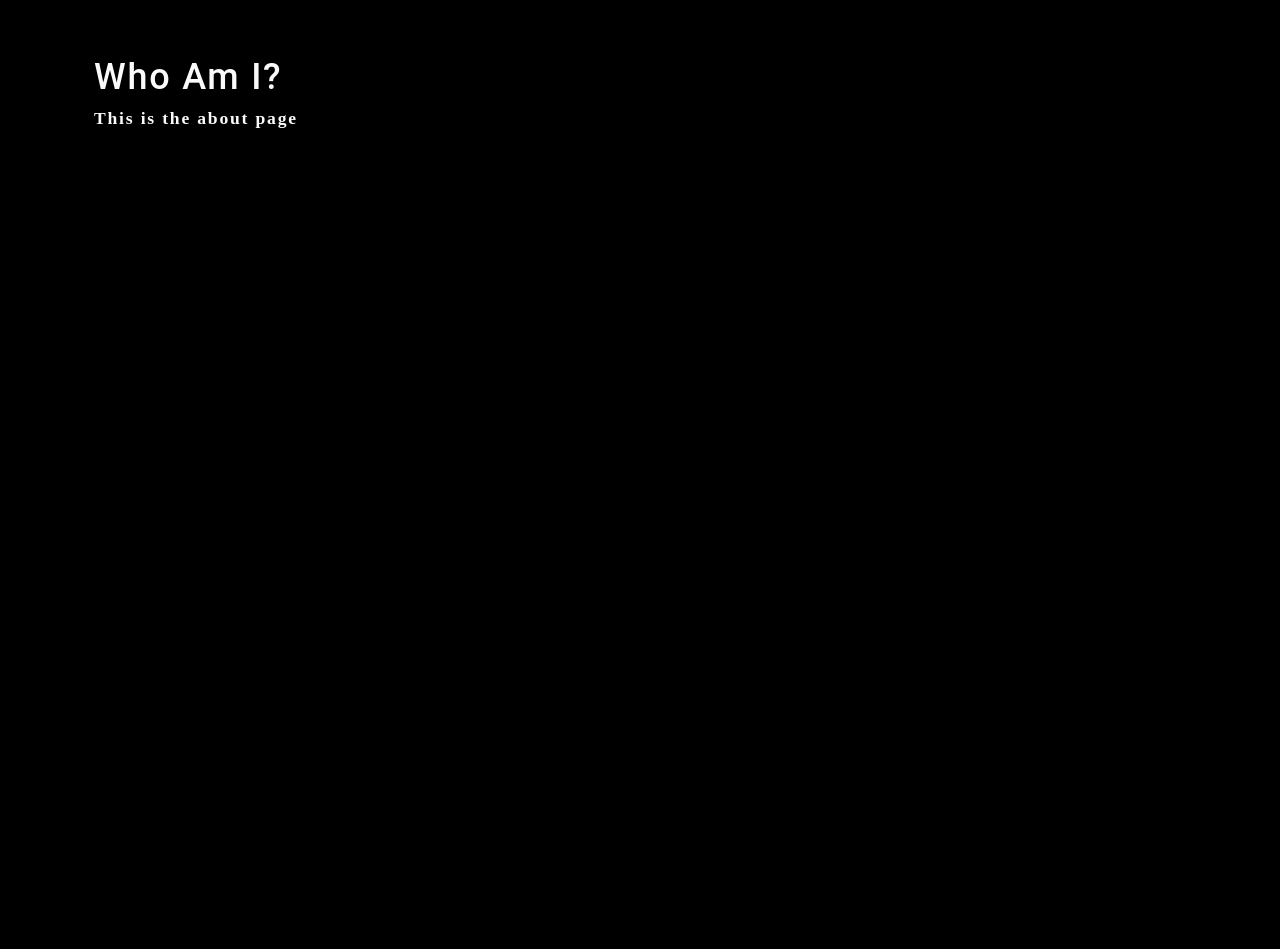
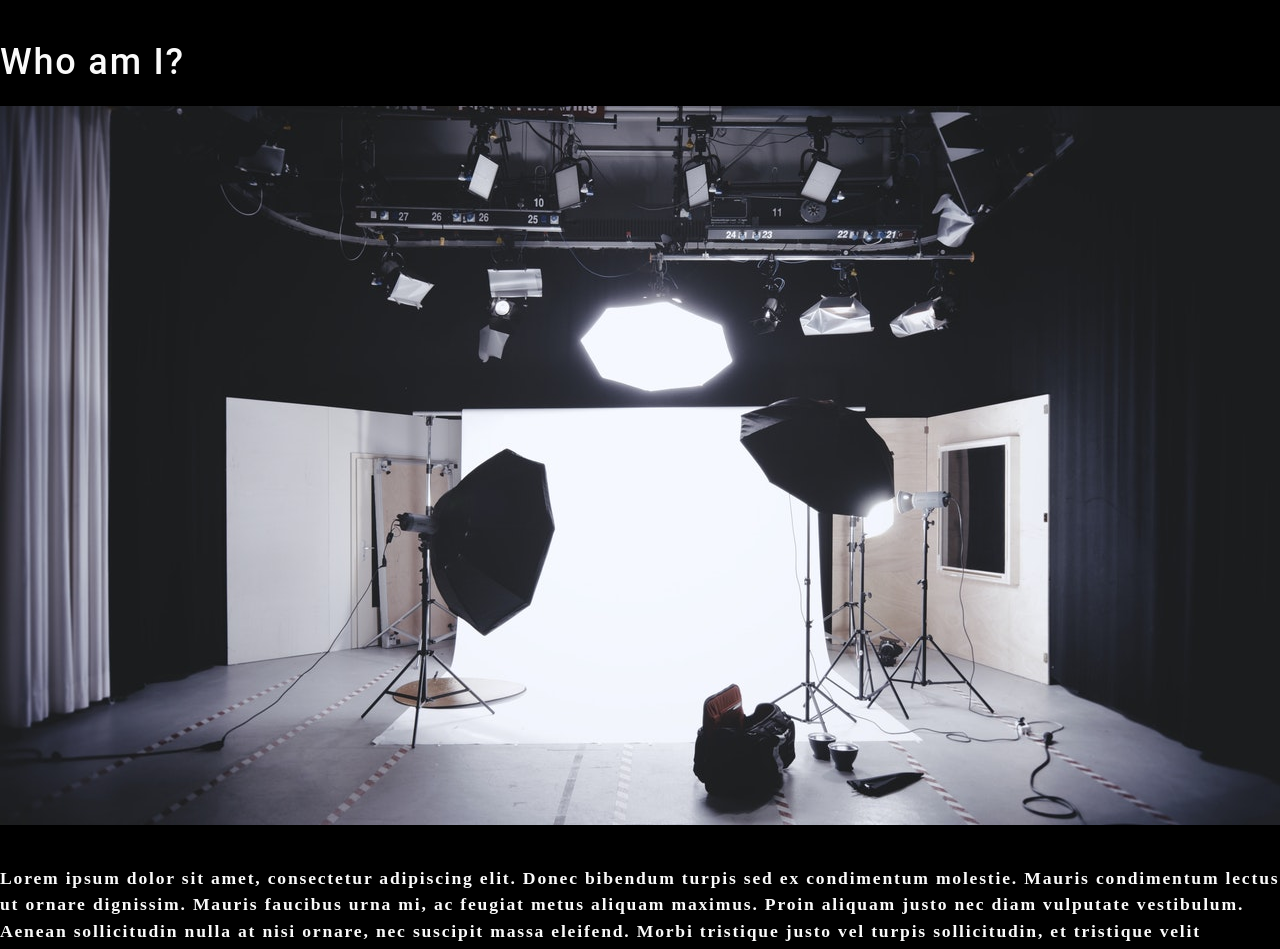
Before and after one commit to cobalt88/oh-snap-photography, a React (Create React App) app: page / in a window 1280 px wide. Shown: the top 949 px of the page. Before the commit the page ends 800 px from the top, so only its background shows below. Built offline with nearby package versions, Linux system fonts and the light colour scheme.

Commit message:
6.25.22
add in nav component
:

```diff
--- a/src/App.js
+++ b/src/App.js
@@ -1,14 +1,11 @@
 import React from 'react';
-import About from './components/About';
+import './App.css';
+import About from "./components/About/index"
 
 function App() {
   return (
-    <div>
-      <main>
-        <About></About>
-      </main>
-    </div>
-  );
+    <About />
+  )
 }
 
 export default App;
--- a/src/components/About/index.js
+++ b/src/components/About/index.js
@@ -1,12 +1,19 @@
-import React from 'react';
+import React from 'react'
+import coverImage from "../../assets/cover/cover-image.jpg";
 
 function About() {
+
   return (
-    <div>
-      <h1>Who Am I?</h1>
-      <p>This is the about page</p>
-    </div>
-  );
+    <section className="my-5" >
+      <h1 id="about">Who am I?</h1>
+      <img src={coverImage} className="my-2" style={{ width: "100%" }} alt="cover" />
+      <div className="my-2">
+        <p>
+          Lorem ipsum dolor sit amet, consectetur adipiscing elit. Donec bibendum turpis sed ex condimentum molestie. Mauris condimentum lectus ut ornare dignissim. Mauris faucibus urna mi, ac feugiat metus aliquam maximus. Proin aliquam justo nec diam vulputate vestibulum. Aenean sollicitudin nulla at nisi ornare, nec suscipit massa eleifend. Morbi tristique justo vel turpis sollicitudin, et tristique velit convallis. In hac habitasse platea dictumst. Phasellus mattis nunc sed orci consequat laoreet. Praesent id nisl nibh. Curabitur imperdiet ultricies mollis. In hac habitasse platea dictumst.
+      </p>
+      </div>
+    </section>
+  )
 }
 
-export default About;
+export default About
```
Also changed, not shown: src/components/Nav/index.js (added, +50 -0 lines), src/index.js (+4 -4 lines).
